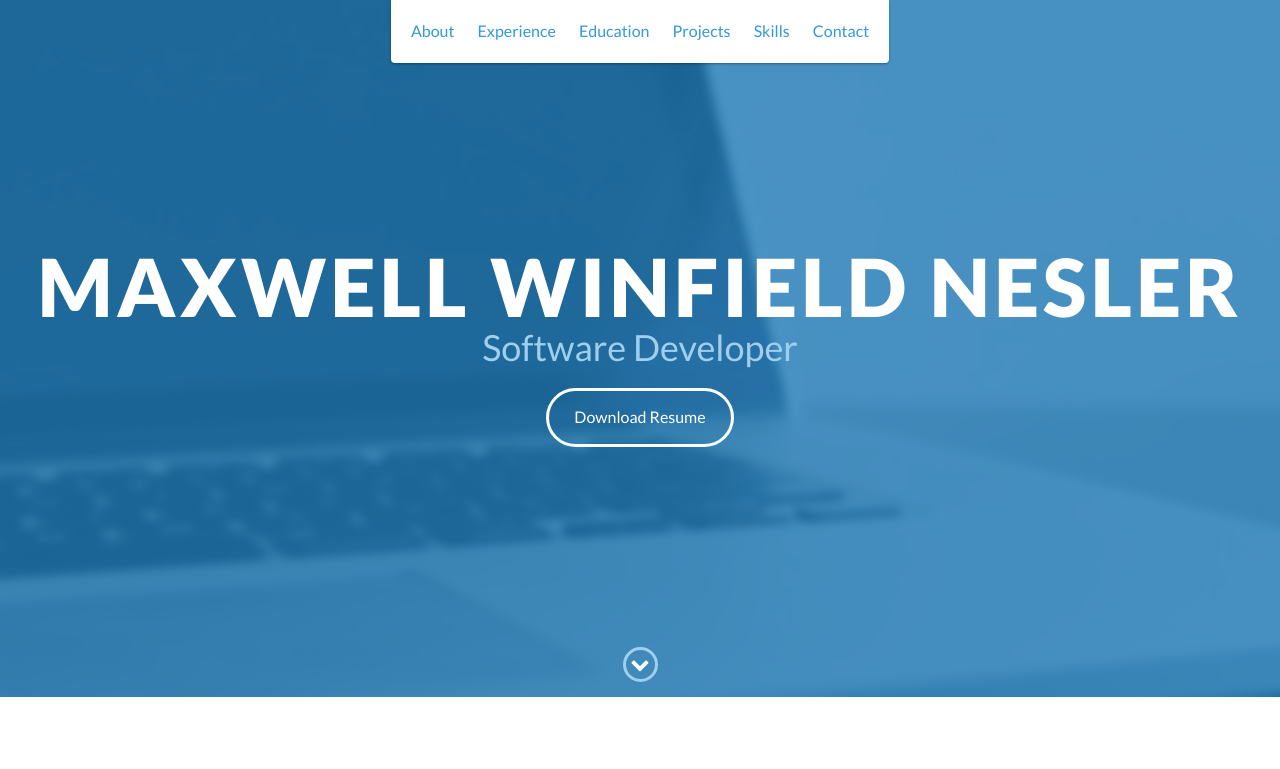
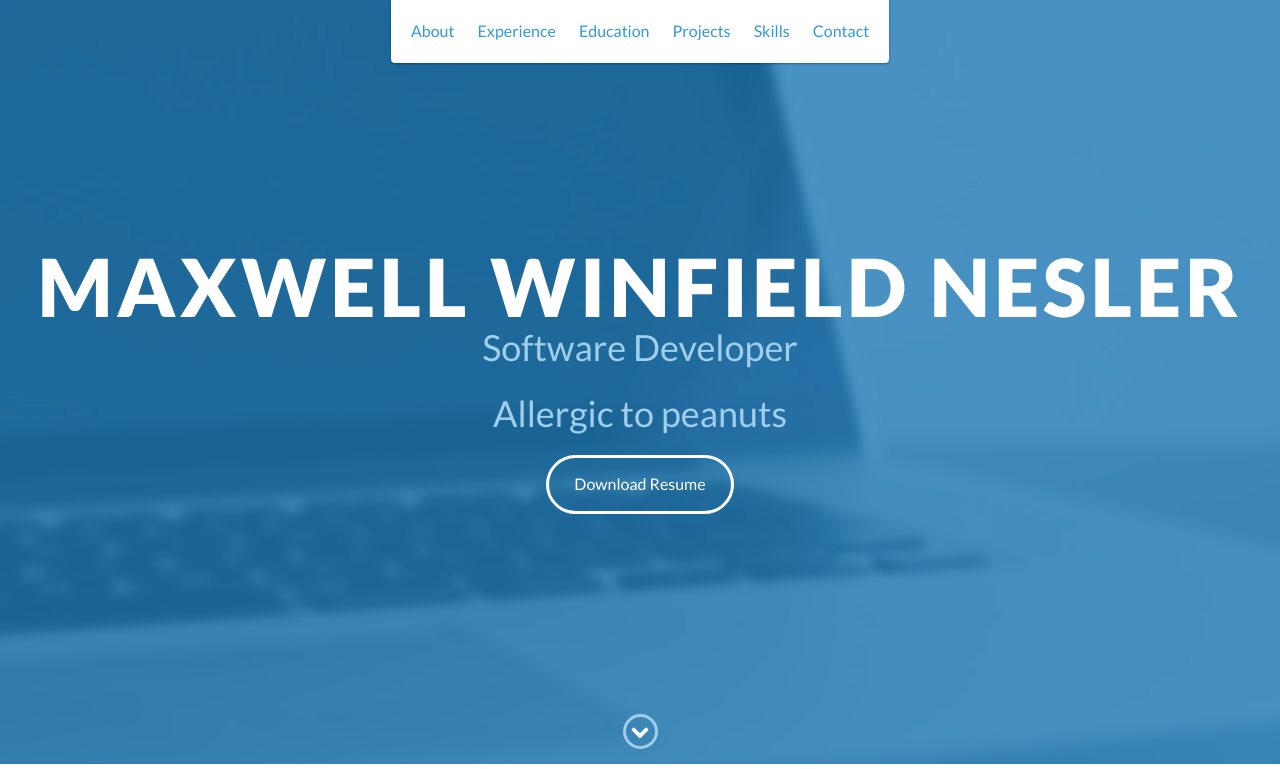
Before and after one commit to mnesler/mnesler.github.io, a website: page index.html in a window 1280 px wide. Shown: the top 769 px of the page. Drawn offline with nearby package versions, Linux system fonts and the light colour scheme.

Commit message:
added funny line, but really..i am allergic

```diff
--- a/index.html
+++ b/index.html
@@ -48,6 +48,7 @@
         <div id="lead-content">
             <h1>Maxwell Winfield Nesler</h1>
             <h2>Software Developer</h2>
+            <h2>Allergic to peanuts</h2>
             <a href="#" class="btn-rounded-white">Download Resume</a>
         </div>
         <!-- End #lead-content -->
```
